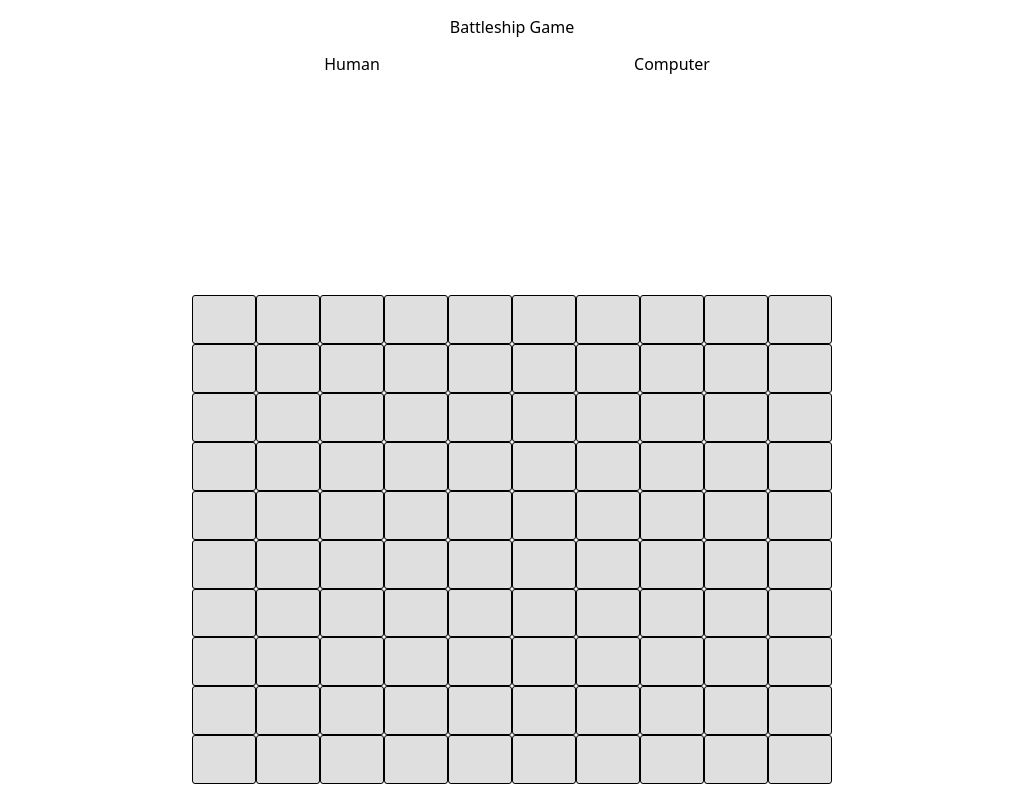
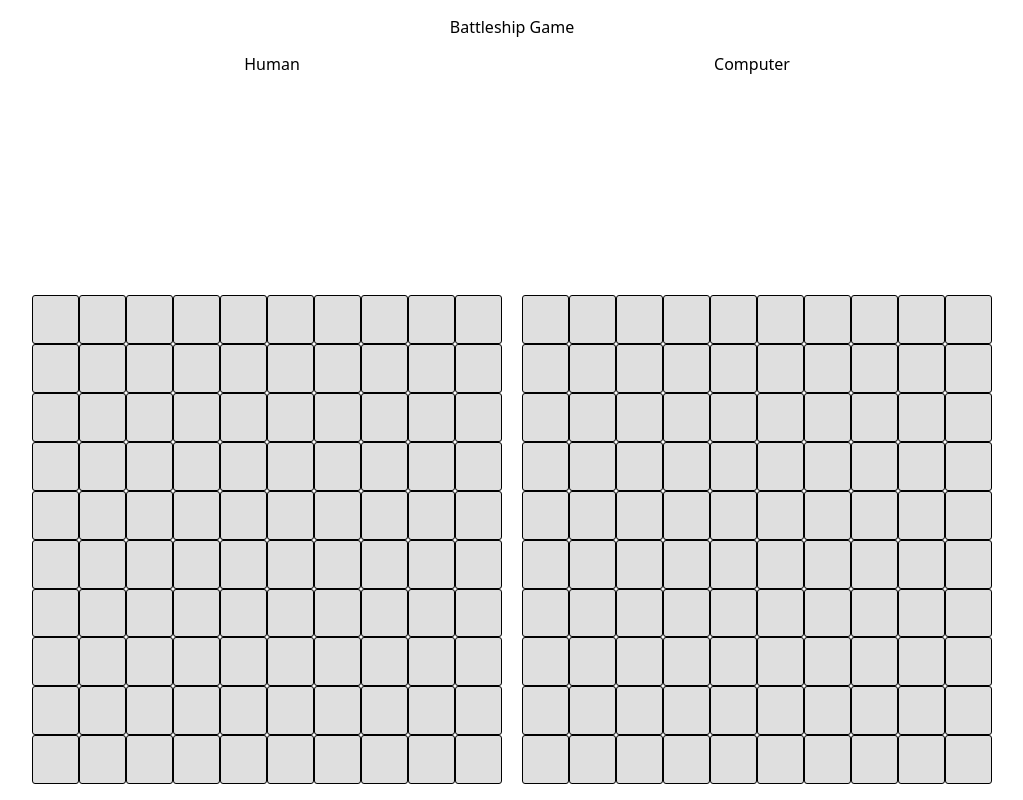
Before and after one commit to fredieposh/battleship, a website built with webpack: page src/template.html in a window 1280 px wide. Shown: the whole page, without its empty margins (128-1151 px from the left). Built offline with nearby package versions, Linux system fonts and the light colour scheme.

Commit message:
Add another board to the page layout

```diff
--- a/src/board-dom.js
+++ b/src/board-dom.js
@@ -1,21 +1,28 @@
-export {createBoardDom};
+export {loadBoards};
 
-const boardDom = document.querySelector('#board-container');
+const humanUser = 'human';
+const computerUser = 'computer';
+const humanBoardDom = document.querySelector('#human-board-container');
+const computerBoardDom = document.querySelector('#computer-board-container');
 
-function createBoardDom() {
+function loadBoards() {
+    createBoardDom(humanUser, humanBoardDom );
+    createBoardDom(computerUser, computerBoardDom );
+};
+
+function createBoardDom(user, container) {
     for(let i = 0; i < 10; i++) {
         for(let j = 0; j < 10; j ++) {
-            const newTile = createBoardTileDiv(i, j);
-            boardDom.appendChild(newTile);
+            const newTile = createBoardTileDiv(user ,i, j);
+            container.appendChild(newTile);
         };
     };
-    console.log(boardDom);
-}
+};
 
-function createBoardTileDiv(row, column) {
+function createBoardTileDiv(user, row, column) {
     const newTile = document.createElement('div');
     newTile.classList.add('board-tile');
-    newTile.setAttribute('id',`${row}-${column}`);
+    newTile.setAttribute('id',`${user}-${row}-${column}`);
 
     return newTile;
-}
+};
--- a/src/index.js
+++ b/src/index.js
@@ -1,4 +1,4 @@
 import './style.css';
-import {createBoardDom} from './board-dom.js'
+import {loadBoards} from './board-dom.js'
 
-createBoardDom();
+loadBoards();
--- a/src/style.css
+++ b/src/style.css
@@ -12,7 +12,7 @@
 body {
     height: 100vh;
     overflow-y: hidden;
-    padding: 1rem 20rem;
+    padding: 1rem 10rem;
 
 }
 
@@ -52,9 +52,12 @@ body {
 
 #game-container {
     flex: 7;
+     display: flex;
+    gap: 20px;
 }
 
-#board-container {
+#human-board-container, #computer-board-container {
+    flex: 1;
     height: 100%;
     display: grid;
     grid-template-rows: repeat(10, 1fr);
--- a/src/template.html
+++ b/src/template.html
@@ -27,7 +27,10 @@
                 </p>
             </div>
             <div id="game-container">
-                <div id = "board-container">
+                <div id ="human-board-container">
+
+                </div>
+                <div id ="computer-board-container">
 
                 </div>
             </div>
```
